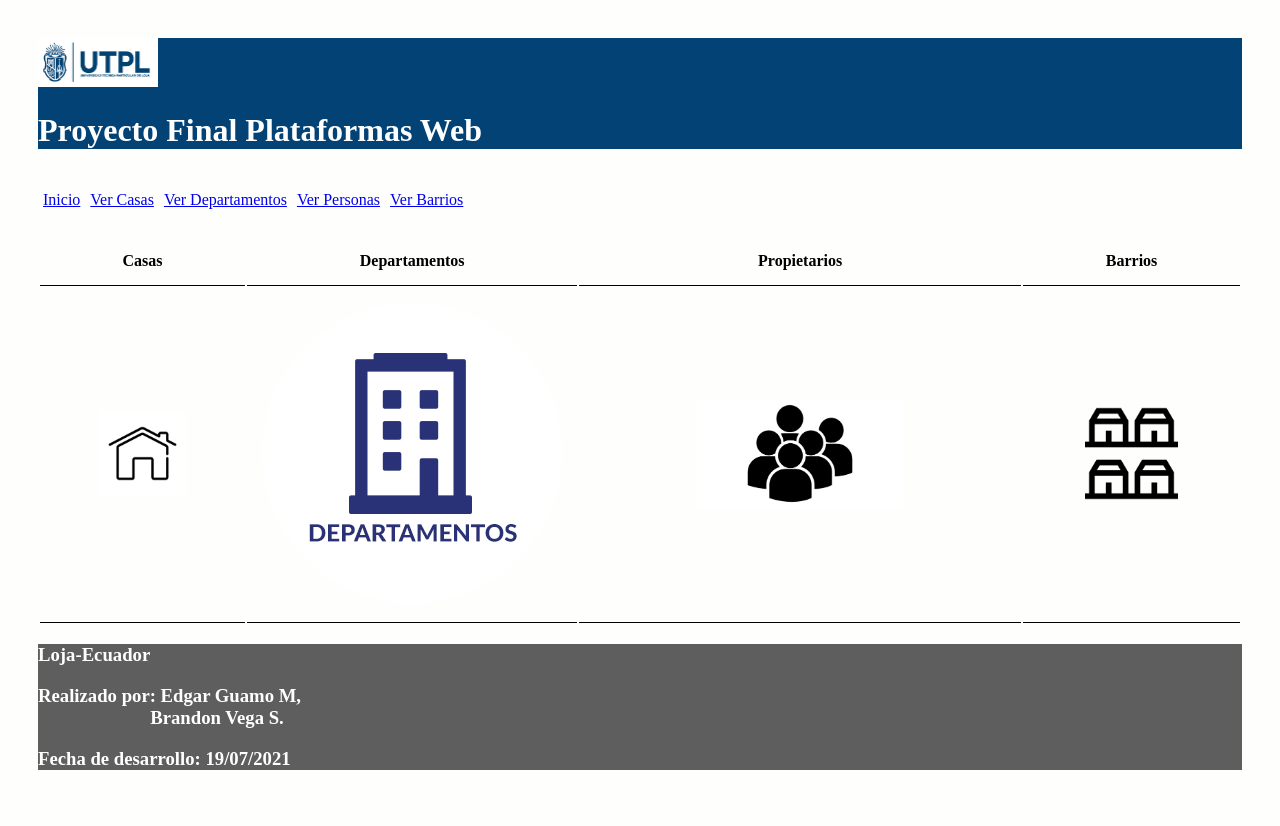
After one commit to PlataformasWeb-P-AA2021/trafinal-2bim-grupo-guamos-crew, a Flask app: template proyecto-flask/templates/index.html in a window 1280 px wide. The commit adds this page. Run offline with Flask 2, Linux system fonts and the light colour scheme; the template is opened without the code that fills it, so the values that code supplies are empty; some libraries are stand-ins or nearby versions.

Commit message:
APIfinal

```diff
--- a/proyecto-flask/app.py
+++ b/proyecto-flask/app.py
@@ -1,4 +1,5 @@
-from flask import Flask, render_template
+from flask import Flask, request, url_for, redirect, render_template
+from flask_login import current_user
 import requests
 import json
 
@@ -6,8 +7,8 @@ app = Flask(__name__, template_folder='templates')
 
 
 @app.route("/")
-def hello_world():
-    return "<p>Hola Mundo !</p>"
+def index():
+    return render_template('index.html', user=current_user)
 
 
 @app.route("/barrios")
@@ -42,7 +43,7 @@ def las_casas():
         datos2.append({'prop_casa': obtener_persona(d['prop_casa']), 'direccion_casa': d['direccion_casa'],
                        'valor_casa': d['valor_casa'], 'color': d['color'],
                        'cuartos_casa': d['cuartos_casa'], 'pisos': d['pisos'],
-                       'barrios': obtener_barrio(d['barrio'])})
+                       'barrio': obtener_barrio(d['barrio'])})
     return render_template("lascasas.html", datos=datos2)
 
 
@@ -50,15 +51,16 @@ def las_casas():
 def los_departamentos():
     """
     """
-    r = requests.get("http://127.0.0.1:8000/api/departamentos/",
+    r = requests.get("http://127.0.0.1:8000/api/departamento/",
                      auth=('platweb', 'contigoPipo-234'))
     datos = json.loads(r.content)
     datos2 = []
     for d in datos:
         datos2.append({'prop_dept': obtener_persona(d['prop_dept']), 'direccion_dept': d['direccion_dept'],
                        'valor_dept': d['valor_dept'], 'cuartos_dept': d['cuartos_dept'],
-                       'mensualidad': d['mensualidad'], 'barrios': obtener_barrio(d['barrio'])})
+                       'mensualidad': d['mensualidad'], 'barrio': obtener_barrio(d['barrio'])})
     return render_template("losdepartamentos.html", datos=datos2)
+
 
 # funciones ayuda
 
@@ -66,13 +68,13 @@ def obtener_barrio(url):
     """
     """
     r = requests.get(url, auth=('platweb', 'contigoPipo-234'))
-    nombre_edificio = json.loads(r.content)['nombre']
-    return nombre_edificio
+    nombre_barrio = json.loads(r.content)['nombre_barrio']
+    return nombre_barrio
 
 
 def obtener_persona(url):
     """
     """
     r = requests.get(url, auth=('platweb', 'contigoPipo-234'))
-    nombre_edificio = json.loads(r.content)['nombre']
-    return nombre_edificio
+    nombre_persona = json.loads(r.content)['nombres']
+    return nombre_persona
--- /dev/null
+++ b/proyecto-flask/static/css/estilos.css
@@ -0,0 +1,95 @@
+
+body {
+    /*background: #FEFEFD;*/
+    background: #FEFEFD;
+    padding: 30px;
+
+  }
+
+  header {
+    background: #034275;
+    color: #FFF;
+  }
+  /* manejo de las características de la etiqueta table*/
+
+  section {
+    width: 100%;
+  }
+
+  th, td {
+    padding: 15px;
+    border-bottom: 1px solid black;
+  }
+
+  tr:hover {
+    background-color: #258EAD;
+  }
+
+  input[type=text], input[type=number] {
+    width: 25%;
+    padding: 5px 5px;
+    box-sizing: border-box;
+  }
+
+  input[type=text|number]:focus {
+    border: 3px solid blue;
+  }
+
+  label {
+    padding: 12px 10px;
+  }
+  /* manejo de las características de las clases*/
+
+  .colorceldsprintfa{
+    background: #9999FF;
+    color: #000000;
+    font-family: Arial, Helvetica, sans-serif;
+    font-size: 14px;
+    font-weight: bold;
+  }
+
+  .miformulario{
+    width: 40%;
+  }
+
+  .nombre_usuario {
+    color: red;
+  }
+
+  /*Menu */
+  /*
+   Tomado de http://codigoprogramacion.com/cursos/html/como-hacer-un-menu-horizontal-con-html5-y-css3.html
+   */
+  .top_menu ul
+  {
+    list-style:none;
+    float:left;
+    padding: 5px;
+    width:95%;
+  }
+
+  .top_menu ul li
+  {
+    float:left;
+    margin-right:10px;
+    margin-bottom:5px;
+    text: #FFF;
+
+  }
+
+    /*
+  Custom css
+  */
+
+  .tableCenter{
+    margin: auto;
+  }
+
+  .initialImages{
+    width: 50%;
+  }
+
+  footer{
+    background: #5E5E5E;
+    color: #FFF;
+  }
--- /dev/null
+++ b/proyecto-flask/templates/index.html
@@ -0,0 +1,31 @@
+{% extends "master.html" %}
+
+{% block title %}
+  Proyecto Final
+{% endblock %}
+
+{% block content %}
+<br><br><br>
+<table class="tableCenter" style="margin: auto;">
+  <tr>
+    <th>Casas</th>
+    <th>Departamentos</th>
+    <th>Propietarios</th>
+    <th>Barrios</th>
+  </tr>
+  <tr>
+    <th>
+      <a href="{{ url_for('las_casas') }}"><img src="{{ url_for('static', filename='images/casa.png') }}" alt="casas" class="initialImages" style="width: 50%; padding: 0;"></a>
+    </th>
+    <th>
+      <a href="{{ url_for('los_departamentos') }}"><img src="{{ url_for('static', filename='images/departamentos.png') }}" alt="departamentos"></a>
+    </th>
+    <th>
+      <a href="{{ url_for('las_personas') }}"><img src="{{ url_for('static', filename='images/personas.png') }}" alt="personas" style="width: 50%; padding: 0;"></a>
+    </th>
+    <th>
+      <a href="{{ url_for('los_barrios') }}"><img src="{{ url_for('static', filename='images/barrios.png') }}" alt="barrios" style="width: 50%; padding: 0;"></a>
+    </th>
+  </tr>
+</table>
+{% endblock %}
--- /dev/null
+++ b/proyecto-flask/templates/master.html
@@ -0,0 +1,49 @@
+<!DOCTYPE html>
+<html>
+  <head>
+    {% block head %}
+    <meta charset="utf-8" />
+    <meta name="viewport" content="width=device-width" />
+    <link rel="stylesheet" type="text/css" href="{{ url_for('static', filename='css/estilos.css') }}">
+
+    <link rel="stylesheet" type="text/css" href="https://cdn.datatables.net/1.10.25/css/jquery.dataTables.min.css">
+    <script type="text/javascript" src="https://code.jquery.com/jquery-3.5.1.js"></script>
+    <script type="text/javascript" src="https://cdn.datatables.net/1.10.25/js/jquery.dataTables.min.js"></script>
+    {% endblock %}
+    <title>
+      {% block title %}
+      {% endblock %}
+    </title>
+  </head>
+  <body>
+    <!-- paso 5-->
+    {% block header %}
+  <header>
+    <img src="{{ url_for('static', filename='images/utpl_logo.png') }}" height="10%" width="10%" alt="My image">
+    <h1> Proyecto Final Plataformas Web </h1>
+
+    <nav class="top_menu">
+      <ul>
+        <li><a href="{{ url_for('index') }}">Inicio</a></li>
+        <li><a href="{{ url_for('las_casas') }}">Ver Casas</a></li>
+        <li><a href="{{ url_for('los_departamentos') }}">Ver Departamentos</a></li>
+        <li><a href="{{ url_for('las_personas') }}">Ver Personas</a></li>
+        <li><a href="{{ url_for('los_barrios') }}">Ver Barrios</a></li>
+      </ul>
+    </nav>
+  </header>
+    {% endblock %}
+  <section>
+      {% block content %}
+      {% endblock %}
+  </section>
+
+    <footer>
+      <h3>Loja-Ecuador</h3>
+      <h3> Realizado por: Edgar Guamo M,<br>
+        &nbsp;&nbsp;&nbsp;&nbsp; &nbsp;&nbsp;&nbsp;&nbsp; &nbsp;&nbsp;&nbsp;&nbsp; &nbsp;&nbsp;&nbsp;&nbsp; &nbsp;&nbsp;&nbsp;
+        Brandon Vega S.</h3>
+      <h3> Fecha de desarrollo: 19/07/2021 </h3>
+    </footer>
+  </body>
+</html>
```
Also changed, not shown: proyecto-flask/templates/lascasas.html (+40 -23 lines), proyecto-flask/templates/laspersonas.html (+33 -20 lines), proyecto-flask/templates/losbarrios.html (+29 -18 lines), proyecto-flask/templates/losdepartamentos.html (+38 -22 lines), proyecto-flask/static/images/barrios.png (added), proyecto-flask/static/images/casa.png (added), proyecto-flask/static/images/departamentos.png (added), proyecto-flask/static/images/personas.png (added), proyecto-flask/static/images/utpl_logo.png (added).
